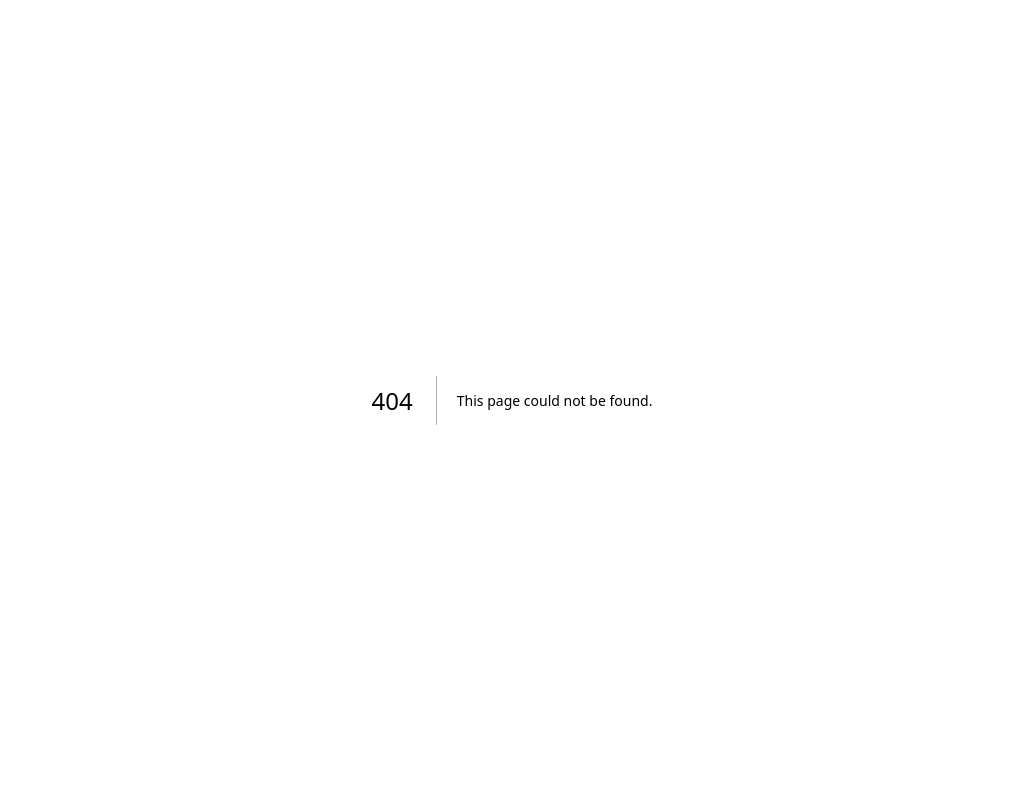
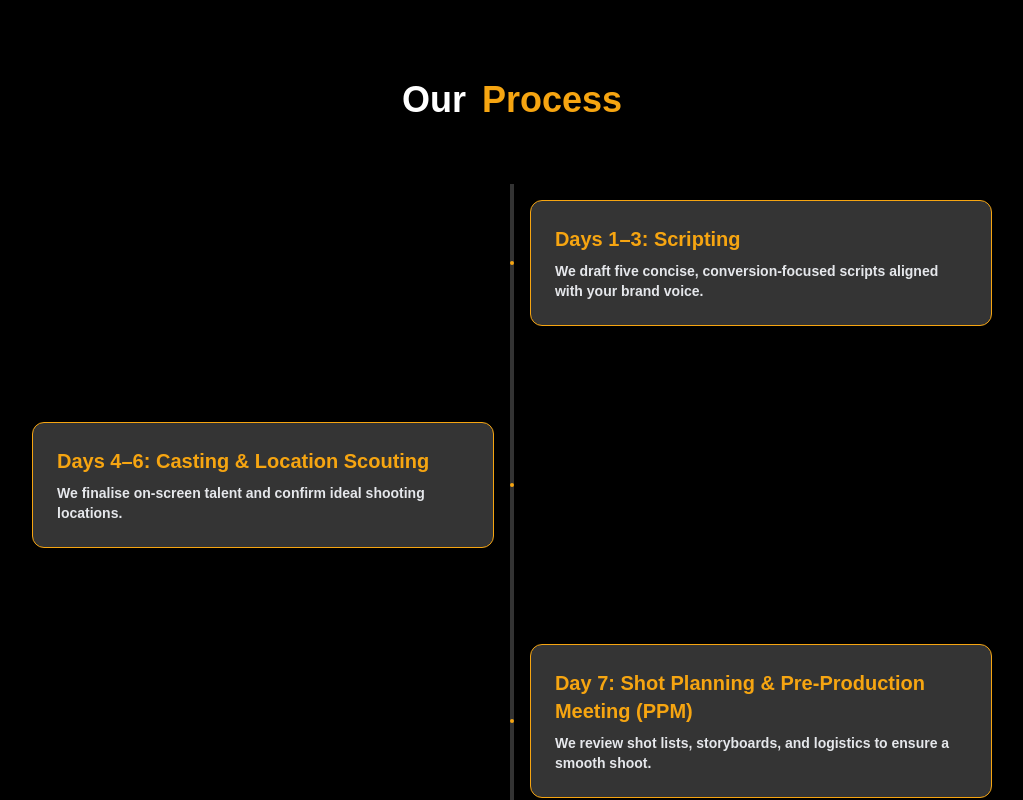
Before and after one commit to itskvsin/nextproject1, a Next.js app: page /process in a window 1280 px wide. Before the commit this address had no page. Shown: the top 800 px of the page, without its empty margins (128-1151 px from the left). Built offline with nearby package versions, Linux system fonts and the light colour scheme.

Commit message:
Added process page with some animations

```diff
--- /dev/null
+++ b/src/app/process/page.tsx
@@ -0,0 +1,92 @@
+"use client";
+
+import React from "react";
+import { motion } from "framer-motion";
+import Divider from "@/components/Divider";
+
+type ProcessStep = {
+  title: string;
+  description: string;
+};
+
+const steps: ProcessStep[] = [
+  {
+    title: "Days 1–3: Scripting",
+    description:
+      "We draft five concise, conversion-focused scripts aligned with your brand voice.",
+  },
+  {
+    title: "Days 4–6: Casting & Location Scouting",
+    description:
+      "We finalise on-screen talent and confirm ideal shooting locations.",
+  },
+  {
+    title: "Day 7: Shot Planning & Pre-Production Meeting (PPM)",
+    description:
+      "We review shot lists, storyboards, and logistics to ensure a smooth shoot.",
+  },
+  {
+    title: "Day 8: Shoot Day",
+    description:
+      "Our crew captures all required footage efficiently, maintaining high production quality.",
+  },
+  {
+    title: "Days 9–14: Post-Production & Revisions",
+    description:
+      "We edit, color-grade, and deliver first cuts. You review and request up to two rounds of revisions.",
+  },
+];
+
+const ProcessRoadmap = () => {
+  return (
+    <section className="py-20 bg-black text-white">
+        <div className="flex justify-center items-center gap-4">
+        <motion.h2 initial={{opacity:0, y: -20}} whileInView={{opacity: 1, y: 0}} transition={{duration: 1, delay: 0.5}} viewport={{once: false}} className="text-4xl font-bold text-center mb-16">Our </motion.h2>
+      <motion.h2
+      initial={{opacity: 0, y:20}}
+      whileInView={{opacity: 1, y: 0}}
+      transition={{duration: 1, delay: 0.50}}
+      viewport={{once: false}}
+      className="text-4xl font-bold text-center mb-16 text-[#F6A511]">
+        Process
+      </motion.h2>
+        </div>
+      <div className="relative max-w-5xl mx-auto">
+        <div className="absolute left-1/2 top-0 h-full w-1 bg-white/20 -translate-x-1/2 z-0" />
+        <div className="flex flex-col gap-16 relative z-10 px-4">
+          {steps.map((step, i) => {
+            const { title, description } = step;
+            const isLeft = i % 2 === 0;
+            return (
+              <motion.div
+                key={i}
+                initial={{ opacity: 0, y: 50 }}
+                whileInView={{ opacity: 1, y: 0 }}
+                transition={{ duration: 0.6, delay: i * 0.15 }}
+                viewport={{ once: false, amount: 0.3 }}
+                className={`flex flex-col md:flex-row items-center ${
+                  isLeft ? "md:flex-row-reverse" : ""
+                }`}
+              >
+                <div className="w-full md:w-1/2 p-4 ">
+                  <div className="bg-[#343434] text-gray-400 rounded-xl p-6 shadow-xl border-1 border-[#F6A511]">
+                    <h3 className="text-xl font-bold text-[#F6A511] mb-2">
+                      {title}
+                    </h3>
+                    <p className="text-sm text-gray-200 font-semibold">{description}</p>
+                  </div>
+                </div>
+
+                <div className="hidden md:block w-1 h-1 bg-[#F6A511] rounded-full" />
+
+                <div className="w-full md:w-1/2" />
+              </motion.div>
+            );
+          })}
+        </div>
+      </div>
+    </section>
+  );
+};
+
+export default ProcessRoadmap;
```
